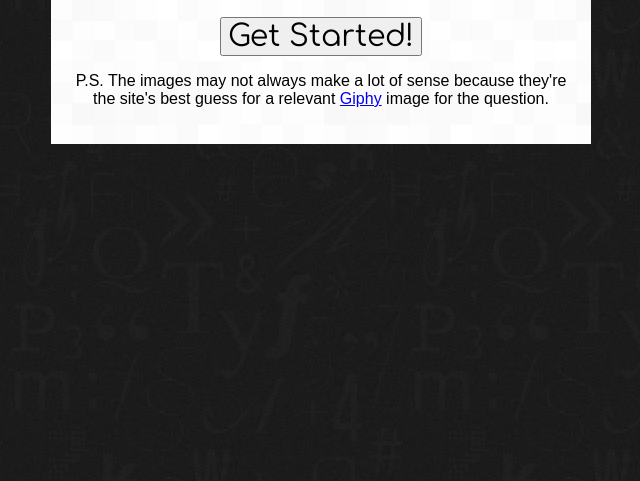
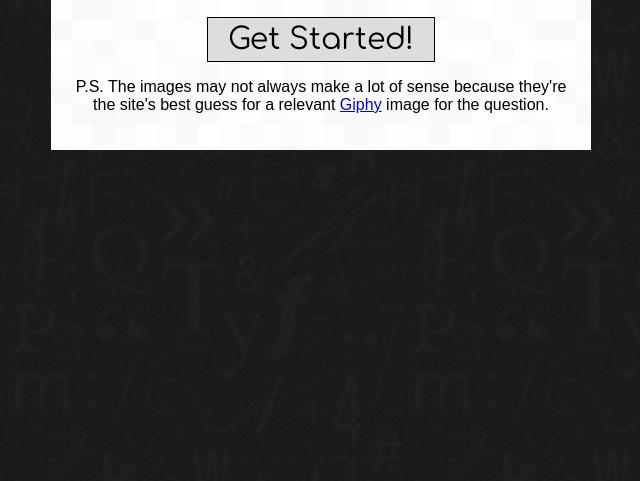
Before and after one commit to plustim/Crowd-Sourced-Trivia, a plain HTML site: page index.html in a window 1280 px wide. Shown: the part 319-800 px from the top of the page, without its empty margins (319-959 px from the left). Drawn offline with nearby package versions, Linux system fonts and the light colour scheme; a web font is replaced by a local one.

Commit message:
quick style fix

```diff
--- a/assets/css/style.css
+++ b/assets/css/style.css
@@ -37,6 +37,14 @@ h4{
 }
 
 button#start{
+	cursor: pointer;
+	border: 1px solid black;
+	background: #ddd;
+	padding: 5px 20px;
+}
+
+button#start:hover{
+	background: #eee;
 }
 
 #question, #answers{
```
